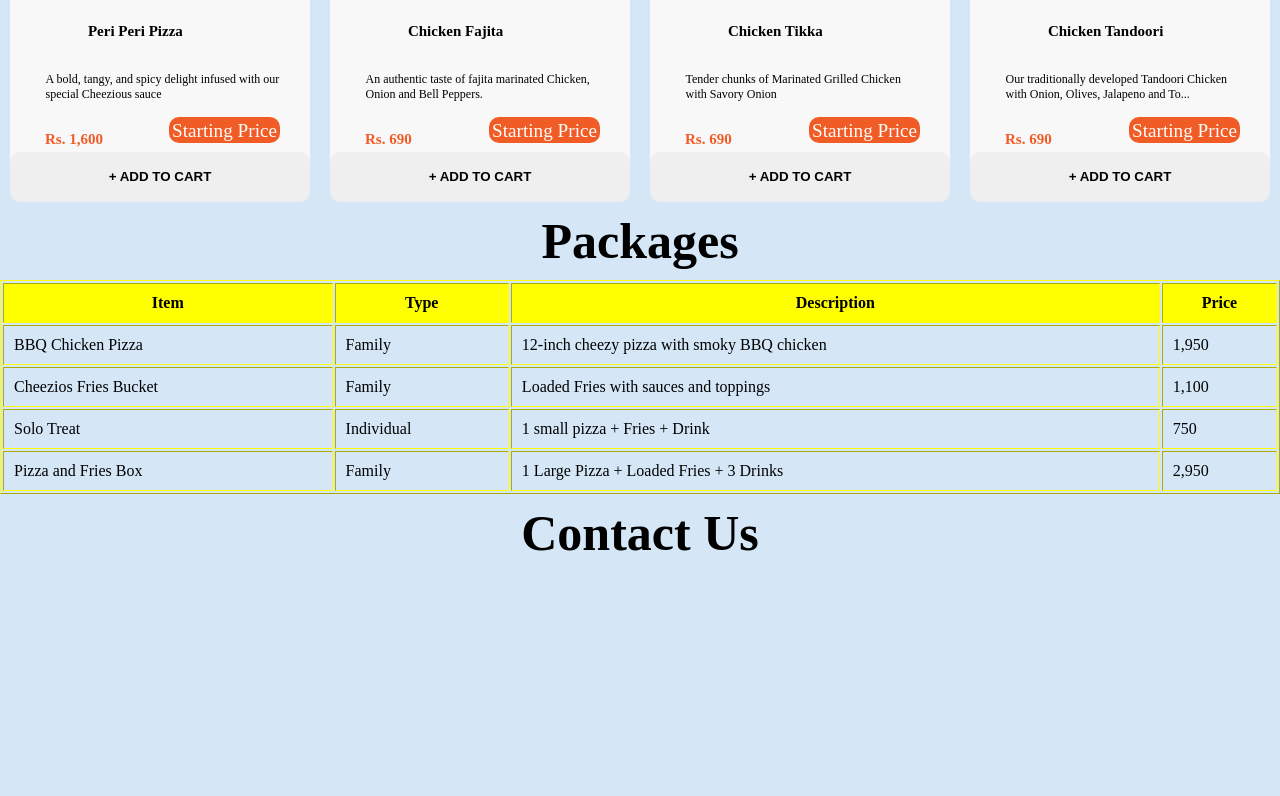
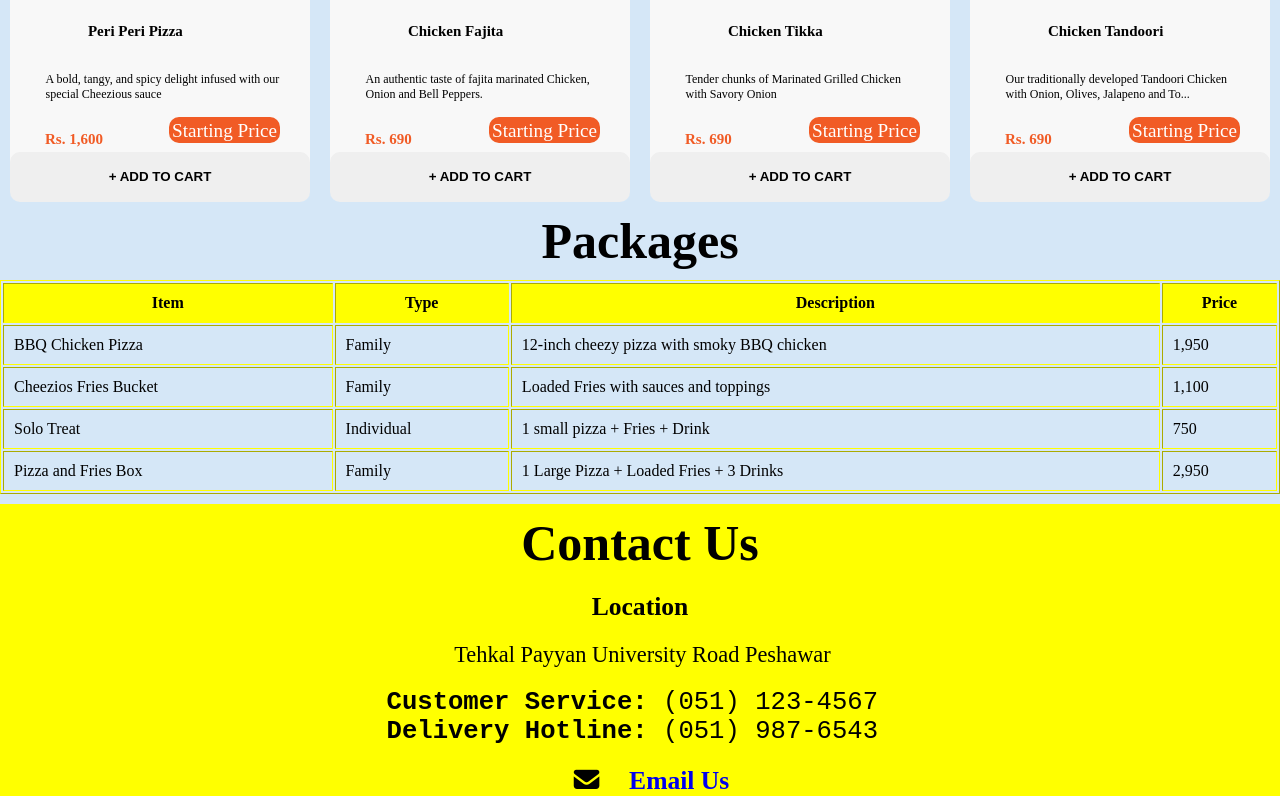
Before and after one commit to kaleemullah1208/One-Page-Project, a plain HTML site: page index.html in a window 1280 px wide. Shown: the part 1096-1892 px from the top of the page. Before the commit the page ends 1658 px from the top, so only its background shows below. Drawn offline with Linux system fonts and the light colour scheme.

Commit message:
add contact section and style it

```diff
--- a/index.html
+++ b/index.html
@@ -5,6 +5,7 @@
     <meta name="viewport" content="width=device-width, initial-scale=1.0" />
     <title>Cheezios</title>
     <link rel="stylesheet" href="style.css" />
+   <link rel="stylesheet" href="https://cdnjs.cloudflare.com/ajax/libs/font-awesome/7.0.1/css/all.min.css" integrity="sha512-2SwdPD6INVrV/lHTZbO2nodKhrnDdJK9/kg2XD1r9uGqPo1cUbujc+IYdlYdEErWNu69gVcYgdxlmVmzTWnetw==" crossorigin="anonymous" referrerpolicy="no-referrer" />
   </head>
   <body>
     <nav>     <!--Starting Navigation Bar-->
@@ -115,7 +116,13 @@
       <td>1 Large Pizza + Loaded Fries + 3 Drinks</td>
       <td>2,950</td></tr>
     </table></div>
-    <h3 id="contact">Contact Us</h3>        <!--Contact Section-->
-
+            <!--Contact Section-->
+   <div class="contact"> <h3 id="contact">Contact Us</h3>
+    <strong>Location</strong>
+    <p>Tehkal Payyan University Road Peshawar</p>
+    <pre><strong>Customer Service:</strong> (051) 123-4567
+<strong>Delivery Hotline:</strong> (051) 987-6543 </pre>
+<h4>  <i class="fa-solid fa-envelope"></i>  <a  href="mailto:cheezious@gmail.com">Email Us</a></h4>
+</div>
   </body>
 </html>
--- a/style.css
+++ b/style.css
@@ -179,3 +179,29 @@ th{
     padding: 10px;
 }
                                                     /* Contact Section */
+.contact{
+    display: flex;
+    flex-direction: column;
+    gap: 20px;
+    background-color: yellow;
+    margin-top:10px;
+    width: 100%;
+align-items: center;
+}
+.contact pre{
+    font-size: 1.6rem;
+}
+.contact h4{
+    font-size: 1.6rem;
+    margin-left: 20px;
+}
+.contact h4 a {
+    text-decoration: none;
+    margin-left: 20px;
+}
+.contact strong{
+    font-size: 1.6rem;
+}
+.contact p{
+    font-size: 1.4rem;
+}
```
